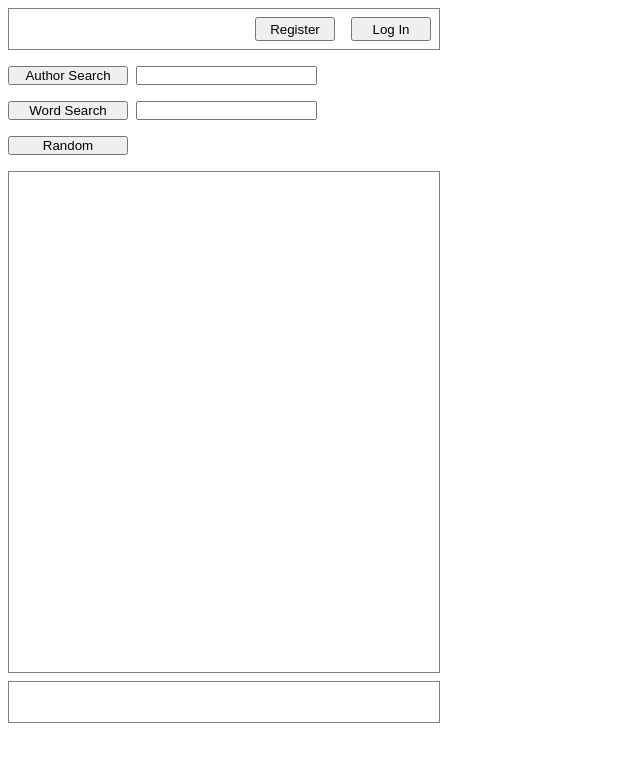
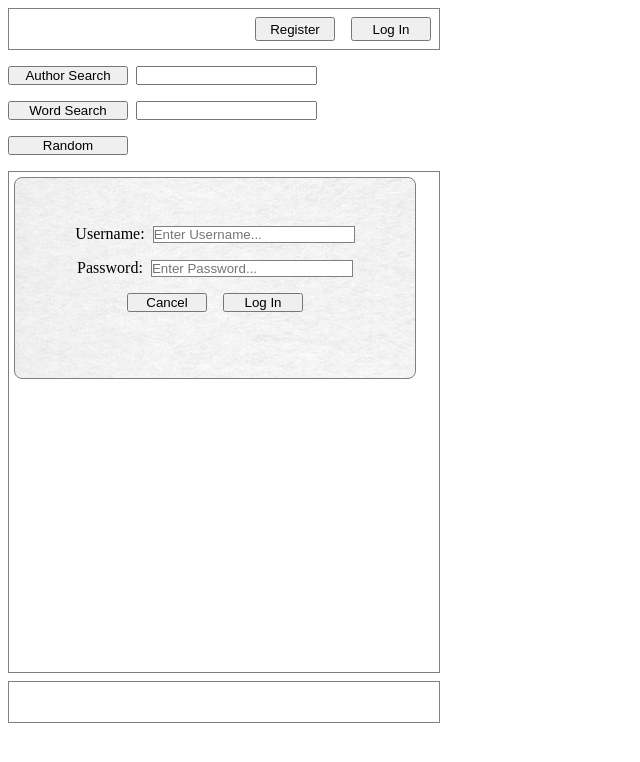
Before and after one commit to ricardopresto/quoteBox, a Vue app in the folder client/: page / in a window 1280 px wide. Both pictures are taken after a click on the button "Log In". Shown: the top 762 px of the page, without its empty margins (0-640 px from the left). Built offline with nearby package versions, Linux system fonts and the light colour scheme.

Commit message:
minor changes

```diff
--- a/client/src/components/Login.vue
+++ b/client/src/components/Login.vue
@@ -1,12 +1,73 @@
 <template>
-  <div></div>
+  <div>
+    <div id="container">
+      <div id="form">
+        <div class="input">
+          <label for="username">Username:</label>
+          <input type="text" name="username" placeholder="Enter Username..." v-model="username" />
+        </div>
+        <div class="input">
+          <label for="password">Password:</label>
+          <input type="password" name="password" placeholder="Enter Password..." v-model="password" />
+        </div>
+        <div>
+          <button>Cancel</button>
+          <button>Log In</button>
+        </div>
+        <div id="messageBox">
+          <div v-show="error == true">Please enter a username and password...</div>
+        </div>
+      </div>
+    </div>
+  </div>
 </template>
 
 <script>
 export default {
-  name: "Login"
+  name: "Login",
+  data() {
+    return {
+      username: "",
+      password: "",
+      error: false
+    };
+  },
+  methods: {}
 };
 </script>
 
 <style scoped>
+#container {
+  width: 400px;
+  height: 200px;
+  border: 1px solid grey;
+  border-radius: 8px;
+  margin: 5px;
+  background-image: url("paper.jpg");
+  display: flex;
+  flex-direction: column;
+  justify-content: center;
+  align-items: center;
+}
+#form {
+  display: flex;
+  flex-direction: column;
+  justify-content: center;
+  align-items: center;
+}
+.input {
+  margin: 8px;
+}
+input {
+  border: 1px solid grey;
+  width: 200px;
+  margin-left: 8px;
+}
+button {
+  width: 80px;
+  margin: 8px;
+}
+#messageBox {
+  height: 20px;
+}
 </style>
```
